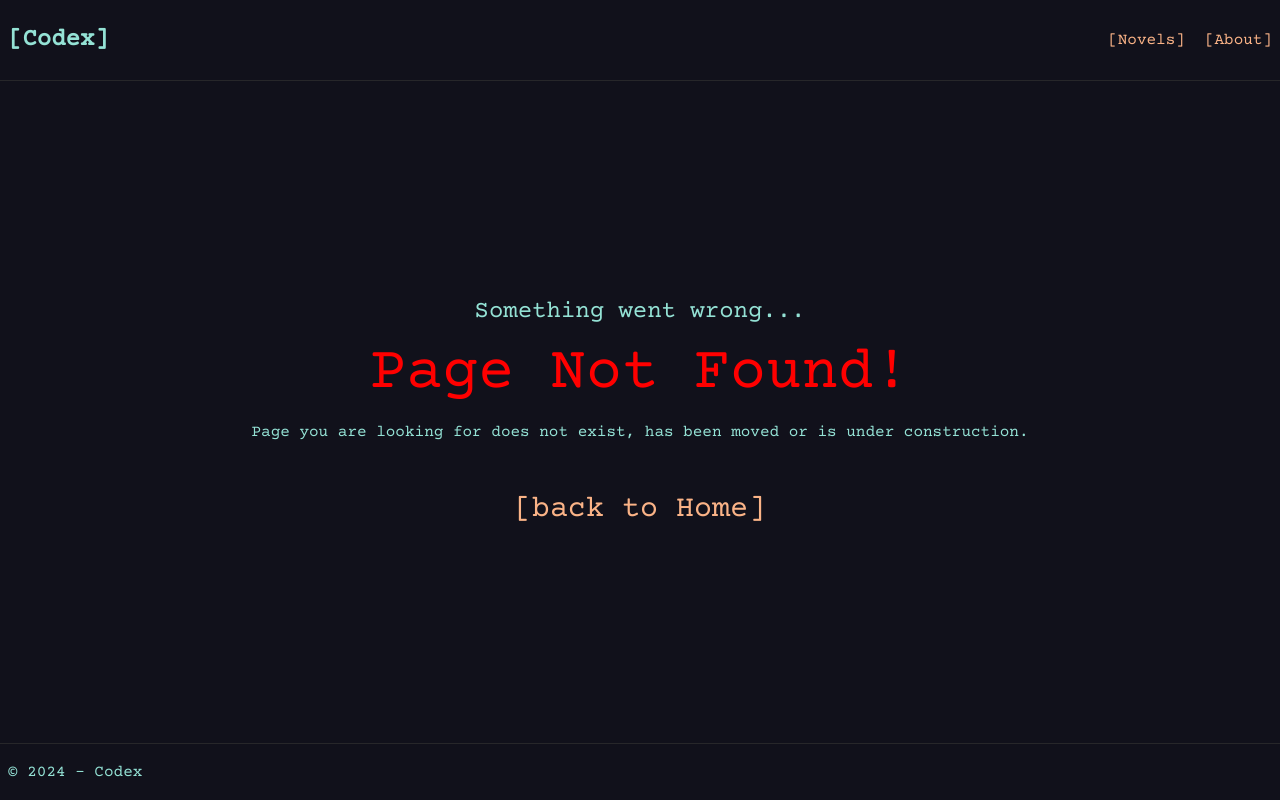
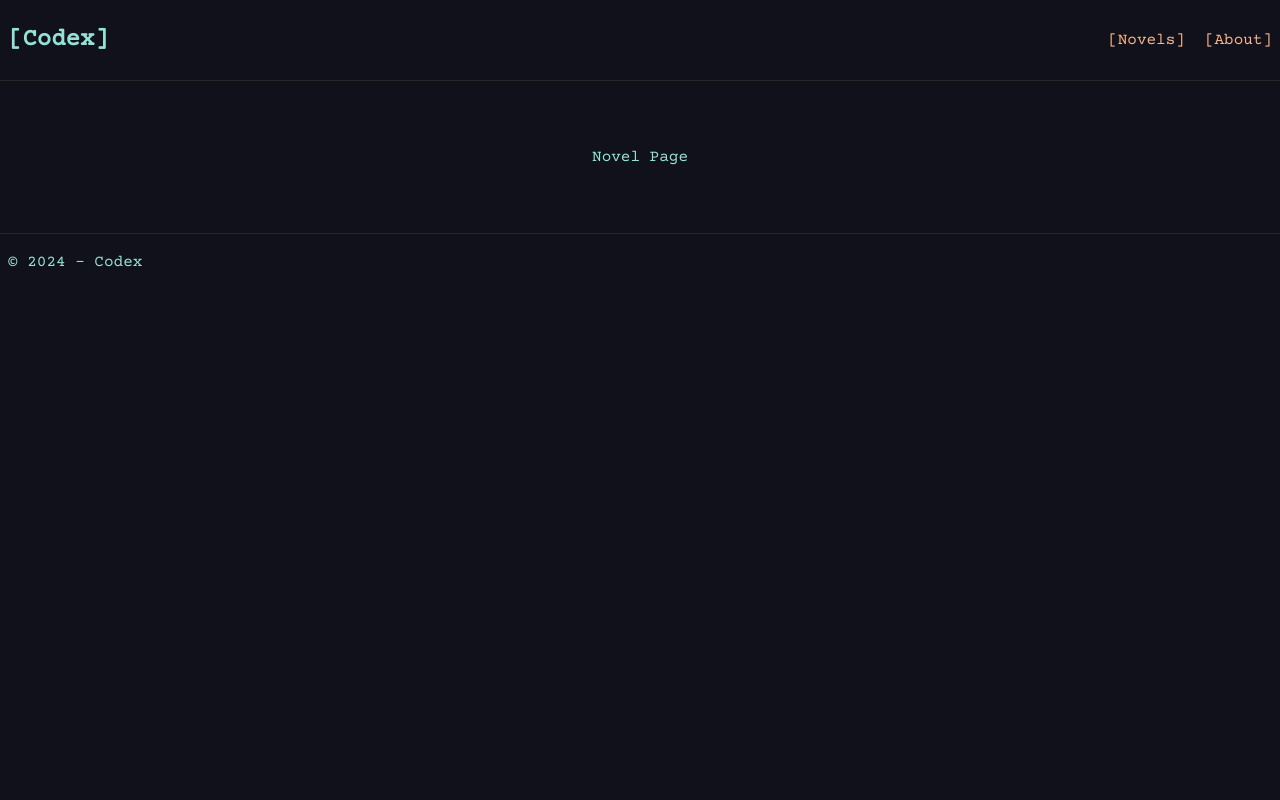
Before and after one commit to FinnTheHero/Codex, a React (Create React App) app: page /novels/1 in a window 1280 px wide. Before the commit this address had no page. Built offline with nearby package versions, Linux system fonts and the light colour scheme.

Commit message:
Fixed typo
Fixed typo for specific novels path.

```diff
--- a/src/App.tsx
+++ b/src/App.tsx
@@ -43,7 +43,7 @@ const RouterTransition = () => {
                         <Route path="/about" element={<AboutPage />} />
                         <Route path="/novels" element={<NovelsPage />} />
                     </Route>
-                    <Route path="/novel/:novel" element={<NovelPageLayout />}>
+                    <Route path="/novels/:novel" element={<NovelPageLayout />}>
                         <Route index element={<NovelPage />} />
                     </Route>
                 </Routes>
--- a/src/Components/NovelCard.tsx
+++ b/src/Components/NovelCard.tsx
@@ -26,7 +26,7 @@ const NovelCard: React.FC<NovelDTO> = ({ Title, Author, Novel, onHover }) => {
                     {" "}
                     {" > "} {Author}
                 </div>
-                <Link to={`/novel/${Title}`} className="mx-1 link">
+                <Link to={`/novels/${Title}`} className="mx-1 link">
                     [Read]
                 </Link>
             </h2>
```
